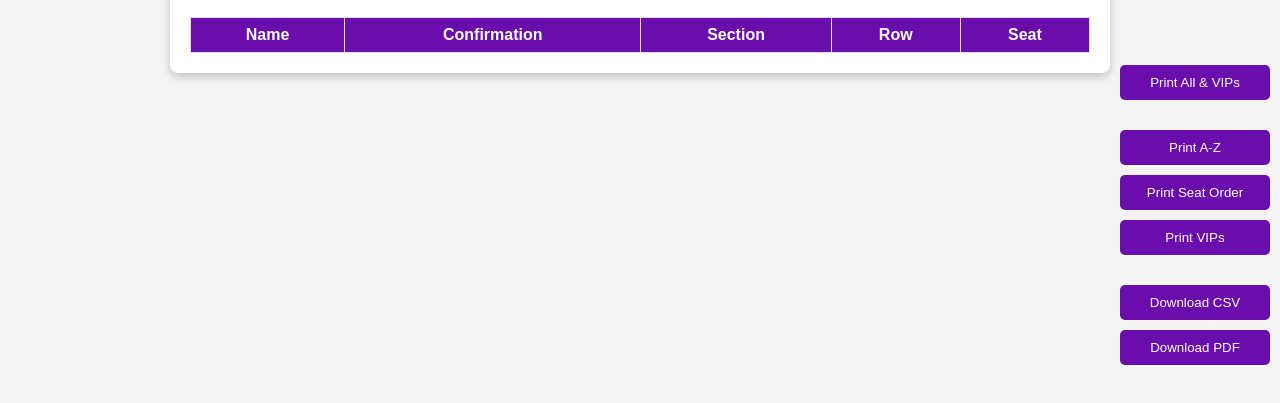
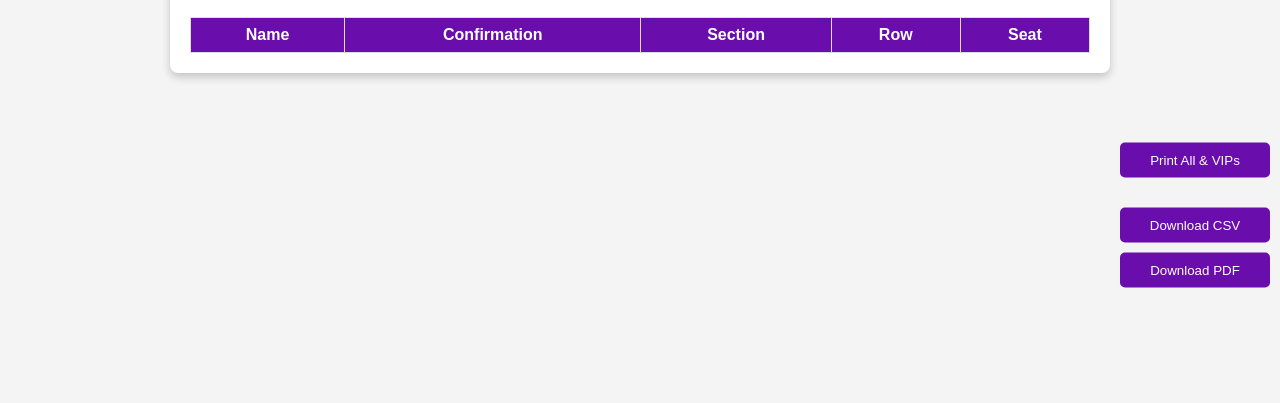
Before and after one commit to eliottjp/Admission, a plain HTML site: page index.html in a window 1280 px wide. Shown: the part 185-588 px from the top of the page. Drawn offline with nearby package versions, Linux system fonts and the light colour scheme.

Commit message:
"Removed and commented out print-actions div and its contents."

```diff
--- a/index.html
+++ b/index.html
@@ -37,12 +37,12 @@
                     <button onclick="printAll()">Print All & VIPs</button>
                 </div>
                 <!-- Print Actions -->
-                <div class="print-actions">
+                <!-- <div class="print-actions">
                     <button onclick="printTable('name')">Print A-Z</button>
                     <button onclick="printTable('seat')">Print Seat
                         Order</button>
                     <button onclick="printVIPs()">Print VIPs</button>
-                </div>
+                </div> -->
 
                 <!-- Download Actions -->
                 <div class="download-actions">
```
Also changed, not shown: 1 other file.
